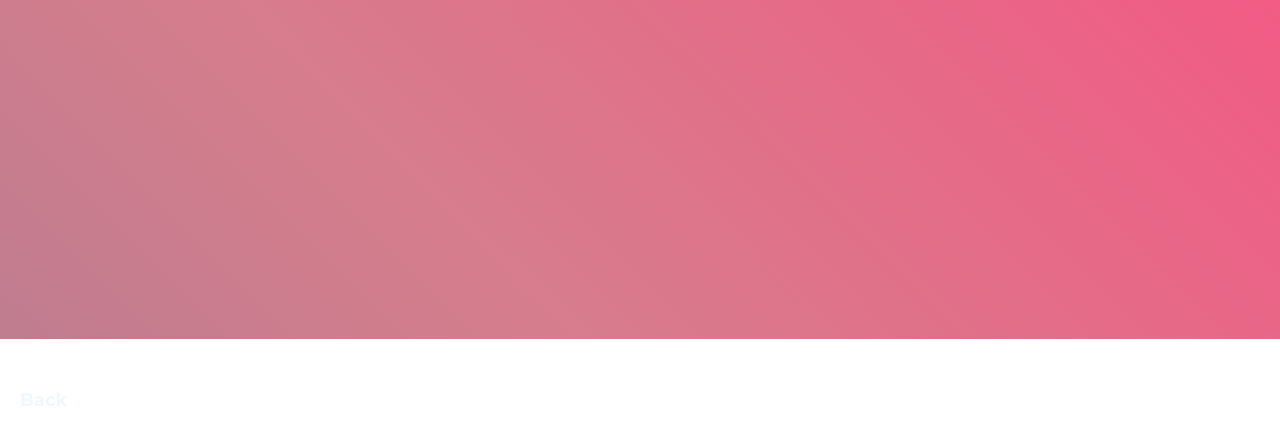
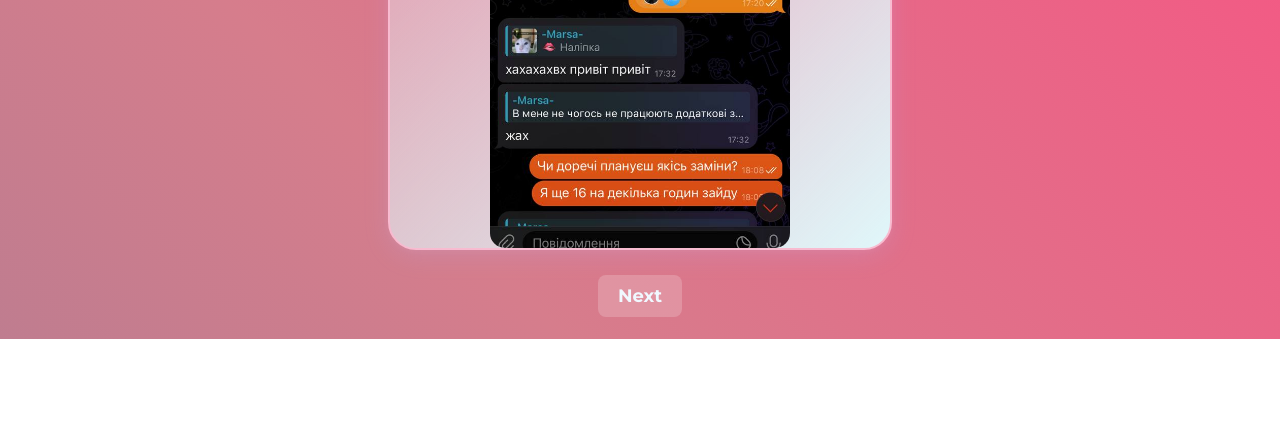
Before and after one commit to MagnumInventor/VP_27.06_Confession, a plain HTML site: page SecondPage.html in a window 1280 px wide. Shown: the part 461-882 px from the top of the page. After the commit the page ends 840 px from the top, so only its background shows below. Drawn offline with Linux system fonts and the light colour scheme.

Commit message:
second page

```diff
--- a/SecondPage.html
+++ b/SecondPage.html
@@ -5,6 +5,7 @@
     <meta name="viewport" content="width=device-width, initial-scale=1.0">
     <title>Romantic Slide Show</title>
     <link rel="stylesheet" href="styles/main.css">
+    <link rel="stylesheet" href="styles/pic2frame.css">
     <script src="scripts/main.js"></script>
     <link href="https://fonts.googleapis.com/css2?family=Dancing+Script:wght@700&family=Montserrat:wght@400;700&display=swap" rel="stylesheet">
 </head>
@@ -13,14 +14,17 @@
 
                 <div class="card-front" id="card1">
                     <h2>Our first contact</h2>
-                </div>
-                <div class="stack">
-                    <div class="card">
-                        <img class="image" src="media/FC1.jpg" alt="First Contact">
-                    </div>
+
+
+                <div class="soft-cute-frame">
+                    <img src="media/FC1.jpg" alt="fisrtcontact">
                 </div>
 
-                <button href="ThirdPage.html">Back</button>
+                <a href="ThirdPage.html">
+                     <button>Next</button>
+                </a>
+                </div>
+
     </div>
 
 
--- a/styles/main.css
+++ b/styles/main.css
@@ -16,6 +16,7 @@ body {
 .gradient {
   width: 100%;
   height: 100%;
+  min-height: 100vh;
   background: linear-gradient(
     45deg,
     #977c95,
@@ -81,6 +82,9 @@ body {
   display: flex;
   justify-content: center;
   align-items: center;
+  display: flex;
+  flex-direction: column;
+
   height: 100%;
   font-size: 2rem;
   color: #d81b60;
@@ -125,6 +129,7 @@ h2 {
   font-size: 40px;
   color: #ffffff;
   text-align: center;
+  padding-bottom: 25px;
   margin: 0;
   text-shadow: rgb(46, 46, 46) 2px 2px 12px;
   font-weight: bold;
@@ -174,7 +179,7 @@ a {
   font-family: "Montserrat";
   font-size: large;
 
-  padding-top: 100px;
+  padding-top: 25px;
   text-align: center;
 }
 
@@ -229,3 +234,26 @@ button#yes.enlarged-2 {
 button#yes.enlarged-3 {
   transform: scale(1.6);
 }
+
+.soft-cute-frame {
+  width: 100%; /* Контейнер заповнює ширину */
+  max-width: 500px; /* Опціонально: задає максимальну ширину */
+  aspect-ratio: 14 / 16; /* Пропорція 9:16 */
+  border-radius: 28px;
+  background: linear-gradient(135deg, #ffe6fa34 0%, #e0f7fa 100%);
+  box-shadow: 0 6px 24px 0 rgba(180, 180, 255, 0.18),
+    0 1.5px 6px 0 rgba(255, 182, 193, 0.12);
+  border: 2.5px solid #f8bbd0;
+
+  overflow: hidden; /* Забезпечує обрізання зайвого */
+  display: flex;
+  justify-content: center;
+  align-items: center;
+}
+
+.soft-cute-frame img {
+  border-radius: 15px;
+  width: 100%; /* Зображення заповнює всю ширину контейнера */
+  height: 100%; /* Зображення заповнює всю висоту контейнера */
+  object-fit: cover; /* Забезпечує обрізання без спотворення пропорцій */
+}
```
